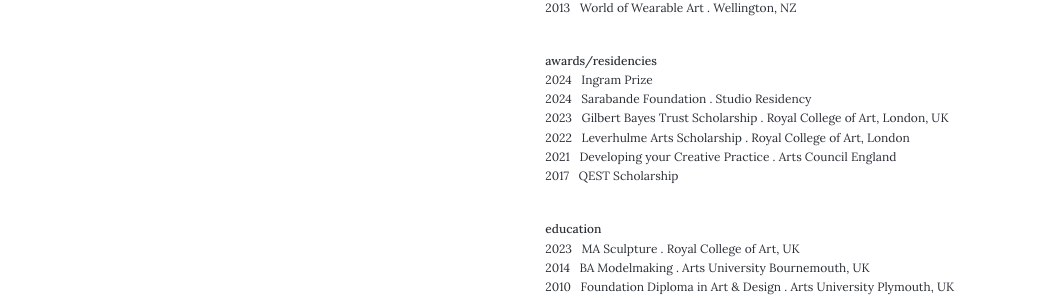
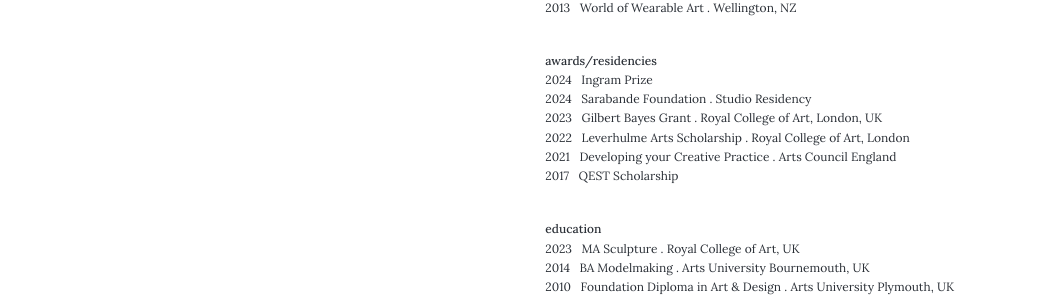
Before and after one commit to francespinnock/francespinnock.github.io, a Jekyll site: the page built from _pages/cv.md, in a window 1280 px wide and 1125 px high. Shown: the part 658-960 px from the top of the window, without its empty margins (28-1088 px from the left). Built offline with Jekyll 4.4.1, drawn with Linux system fonts in a browser that asks for light colours; nearby versions of some CDN libraries; some web fonts are replaced.

Commit message:
Update cv.md

```diff
--- a/_pages/cv.md
+++ b/_pages/cv.md
@@ -43,7 +43,7 @@ lives and works in London, UK
 **awards/residencies**
 2024&nbsp;&nbsp;&nbsp;Ingram Prize
 2024&nbsp;&nbsp;&nbsp;Sarabande Foundation . Studio Residency
-2023&nbsp;&nbsp;&nbsp;Gilbert Bayes Trust Scholarship . Royal College of Art, London, UK
+2023&nbsp;&nbsp;&nbsp;Gilbert Bayes Grant . Royal College of Art, London, UK
 2022&nbsp;&nbsp;&nbsp;Leverhulme Arts Scholarship . Royal College of Art, London
 2021&nbsp;&nbsp;&nbsp;Developing your Creative Practice . Arts Council England
 2017&nbsp;&nbsp;&nbsp;QEST Scholarship
```
